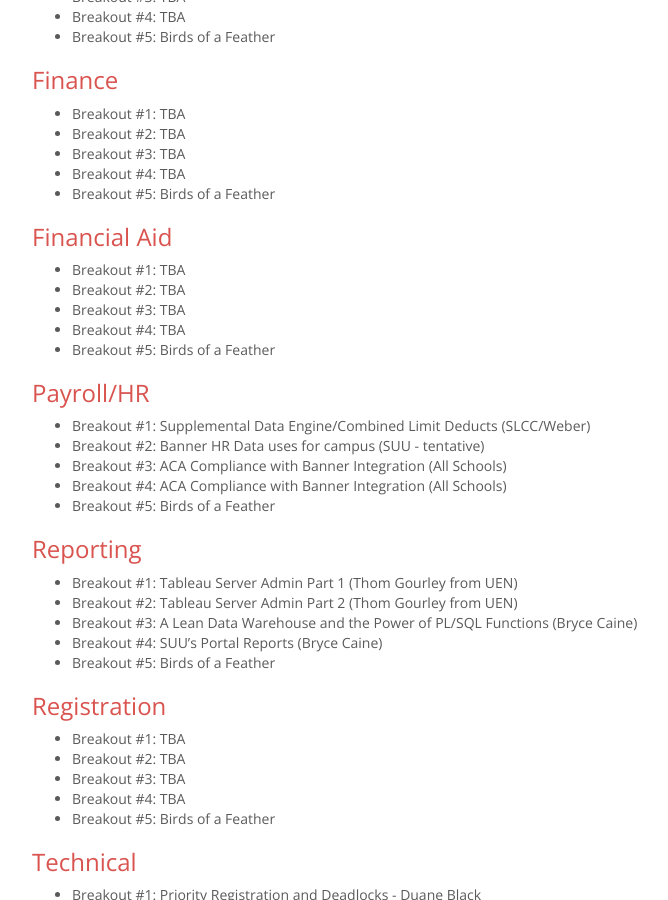
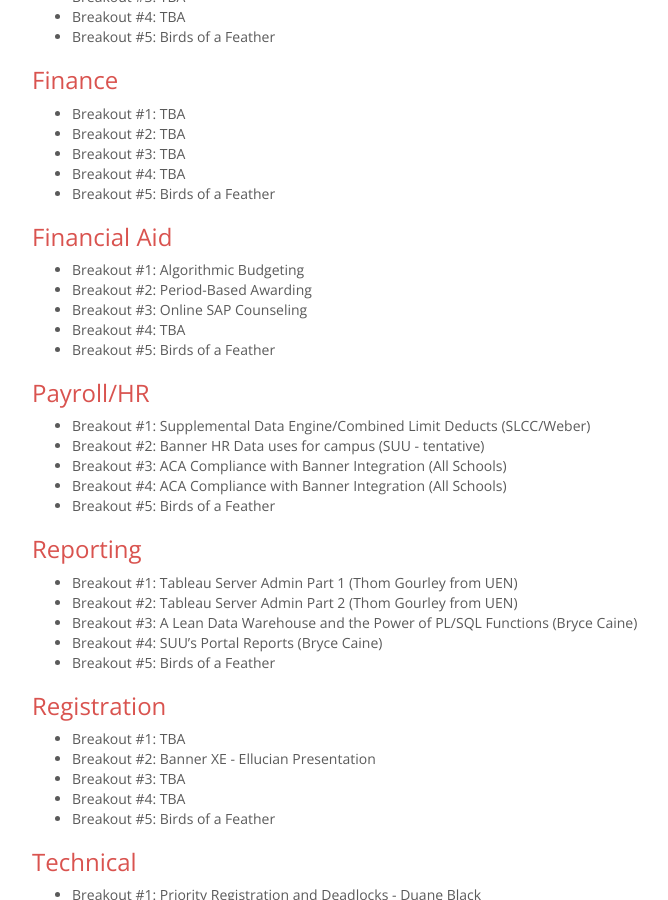
Before and after one commit to ubug/ubug.github.io, a Jekyll site: the page built from schedule/index.md, in a window 1280 px wide and 900 px high, scrolled down 1455 px. Shown: the whole window, without its empty margins (38-706 px from the left). Built offline with Jekyll 4.4.1, drawn with Linux system fonts in a browser that asks for light colours; nearby versions of some CDN libraries; Markdown is read by kramdown in place of the engine named in the settings.

Commit message:
Schedule updates.

```diff
--- a/schedule/index.md
+++ b/schedule/index.md
@@ -60,9 +60,9 @@ title: Schedule
 
 ### Financial Aid
 
-* Breakout #1: TBA
-* Breakout #2: TBA
-* Breakout #3: TBA
+* Breakout #1: Algorithmic Budgeting
+* Breakout #2: Period-Based Awarding
+* Breakout #3: Online SAP Counseling
 * Breakout #4: TBA
 * Breakout #5: Birds of a Feather
 
@@ -85,7 +85,7 @@ title: Schedule
 ### Registration
 
 * Breakout #1: TBA
-* Breakout #2: TBA
+* Breakout #2: Banner XE - Ellucian Presentation
 * Breakout #3: TBA
 * Breakout #4: TBA
 * Breakout #5: Birds of a Feather
```
